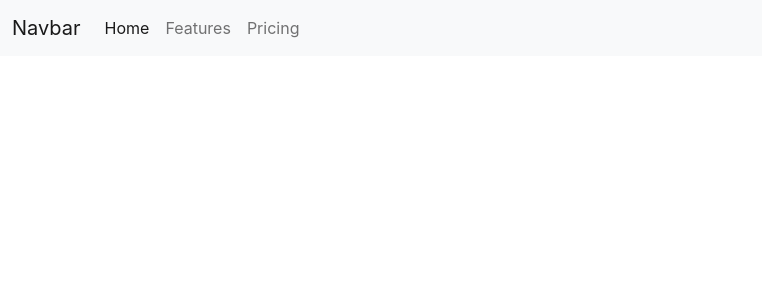
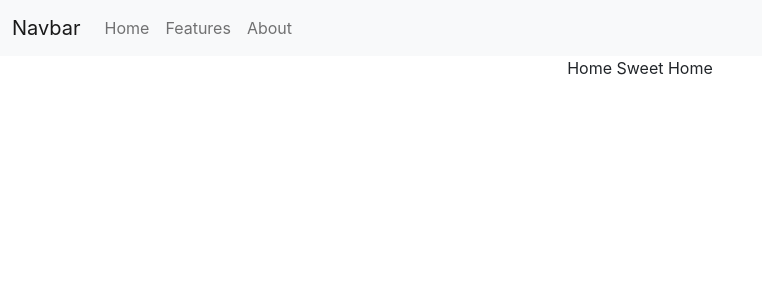
Before and after one commit to PulkitAsri/learningRouter, a React (Create React App) app: page / in a window 1280 px wide. Shown: the top 300 px of the page, without its empty margins (0-762 px from the left). Built offline with nearby package versions, Linux system fonts and the light colour scheme.

Commit message:
Routing to path

```diff
--- a/src/App.js
+++ b/src/App.js
@@ -1,14 +1,22 @@
-
-import './App.css';
-import Nav from './components/Nav';
-
+import { Route,  Switch } from "react-router";
+import "./App.css";
+import Nav from "./components/Nav";
+import Home from "./components/Home";
+import About from "./components/About";
+import Shop from "./components/Shop";
+import { BrowserRouter  as Router} from "react-router-dom";
 
 function App() {
   return (
-    <div className="App">
-    <Nav />
+    <Router>
+      <div className="App">
+        <Nav />
+        <Route path="/" exact component={Home}/>
+        <Route path="/shop" component={Shop}/>
+        <Route path="/about" component={About}/>
+      </div>
+    </Router>
 
-    </div>
   );
 }
 
--- /dev/null
+++ b/src/components/About.jsx
@@ -0,0 +1,11 @@
+import React from 'react'
+
+function About() {
+    return (
+        <div>
+            About
+        </div>
+    )
+}
+
+export default About
--- /dev/null
+++ b/src/components/Home.jsx
@@ -0,0 +1,11 @@
+import React from 'react'
+
+function Home() {
+    return (
+        <div>
+            Home Sweet Home
+        </div>
+    )
+}
+
+export default Home
--- a/src/components/Nav.jsx
+++ b/src/components/Nav.jsx
@@ -1,10 +1,11 @@
 import React from "react";
+import { Link } from "react-router-dom";
 
 function Nav() {
   return (
     <nav class="navbar navbar-expand-lg navbar-light bg-light">
       <div class="container-fluid">
-        <a class="navbar-brand" href="#">
+        <a class="navbar-brand" >
           Navbar
         </a>
         <button
@@ -21,19 +22,19 @@ function Nav() {
         <div class="collapse navbar-collapse" id="navbarNav">
           <ul class="navbar-nav">
             <li class="nav-item">
-              <a class="nav-link active" aria-current="page" href="#">
+              <Link class="nav-link" to="/">
                 Home
-              </a>
+              </Link>
             </li>
             <li class="nav-item">
-              <a class="nav-link" href="#">
+              <Link class="nav-link" to="/shop">
                 Features
-              </a>
+              </Link>
             </li>
             <li class="nav-item">
-              <a class="nav-link" href="#">
-                Pricing
-              </a>
+              <Link class="nav-link" to="/about">
+                About
+              </Link>
             </li>
 
           </ul>
--- /dev/null
+++ b/src/components/Shop.jsx
@@ -0,0 +1,11 @@
+import React from 'react'
+
+function Shop() {
+    return (
+        <div>
+            Shop
+        </div>
+    )
+}
+
+export default Shop
```
